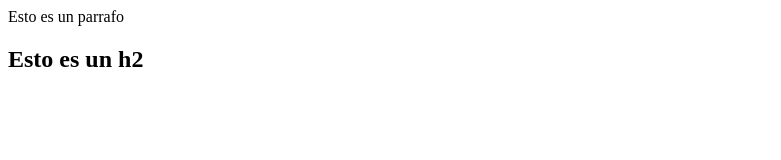
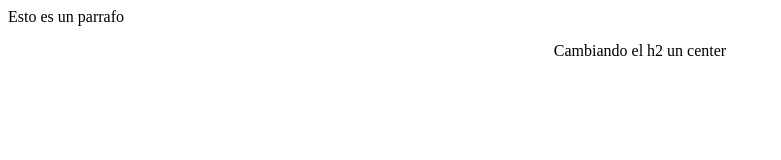
Before and after one commit to jorgeEcs/prueba_conflicto, a plain HTML site: page index.html in a window 1280 px wide. Shown: the whole page, without its empty margins (0-781 px from the left). Drawn offline with Linux system fonts and the light colour scheme.

Commit message:
cambiando el h2 por un etiqueta center

```diff
--- a/index.html
+++ b/index.html
@@ -4,6 +4,6 @@
     </head>
     <body>
 	    <p>Esto es un parrafo</p>
-      <h2>Esto es un h2</h2>
+	    <center>Cambiando el h2 un center</center>
    </body>
 </html>
```
